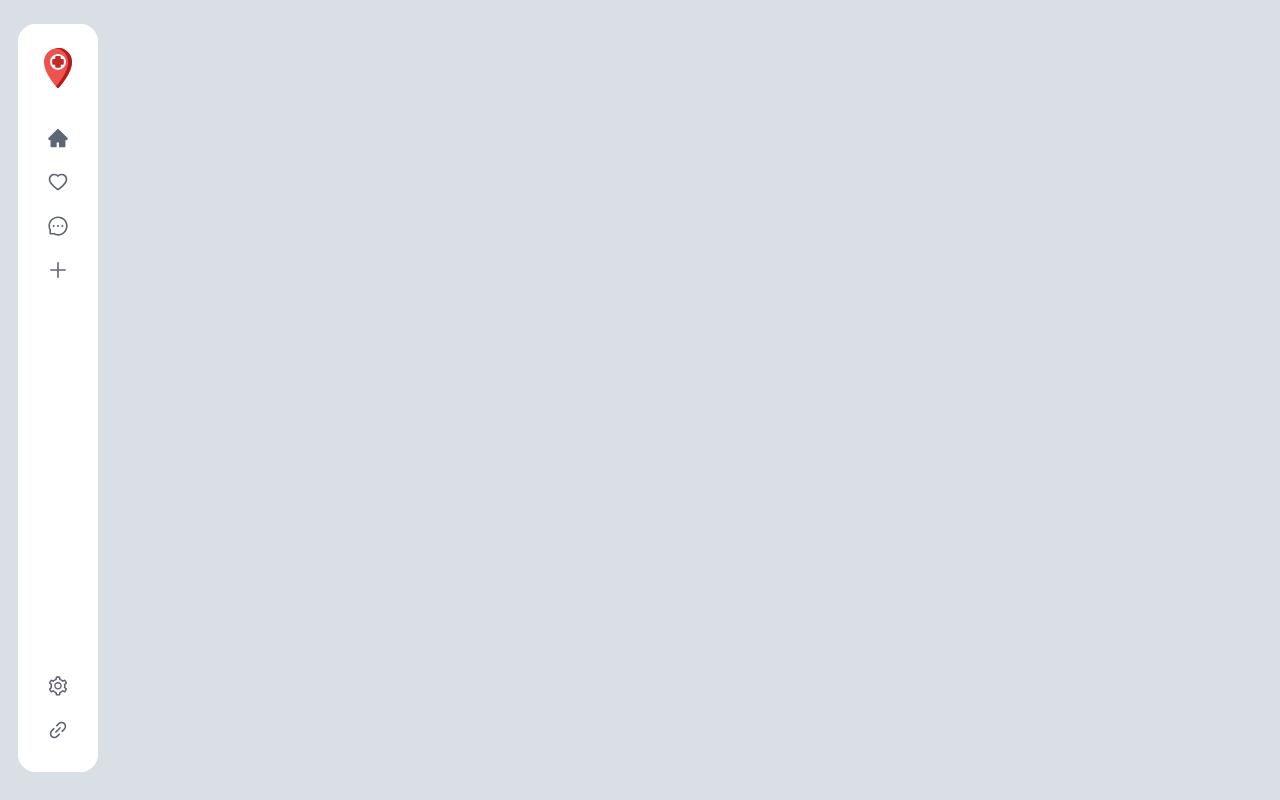
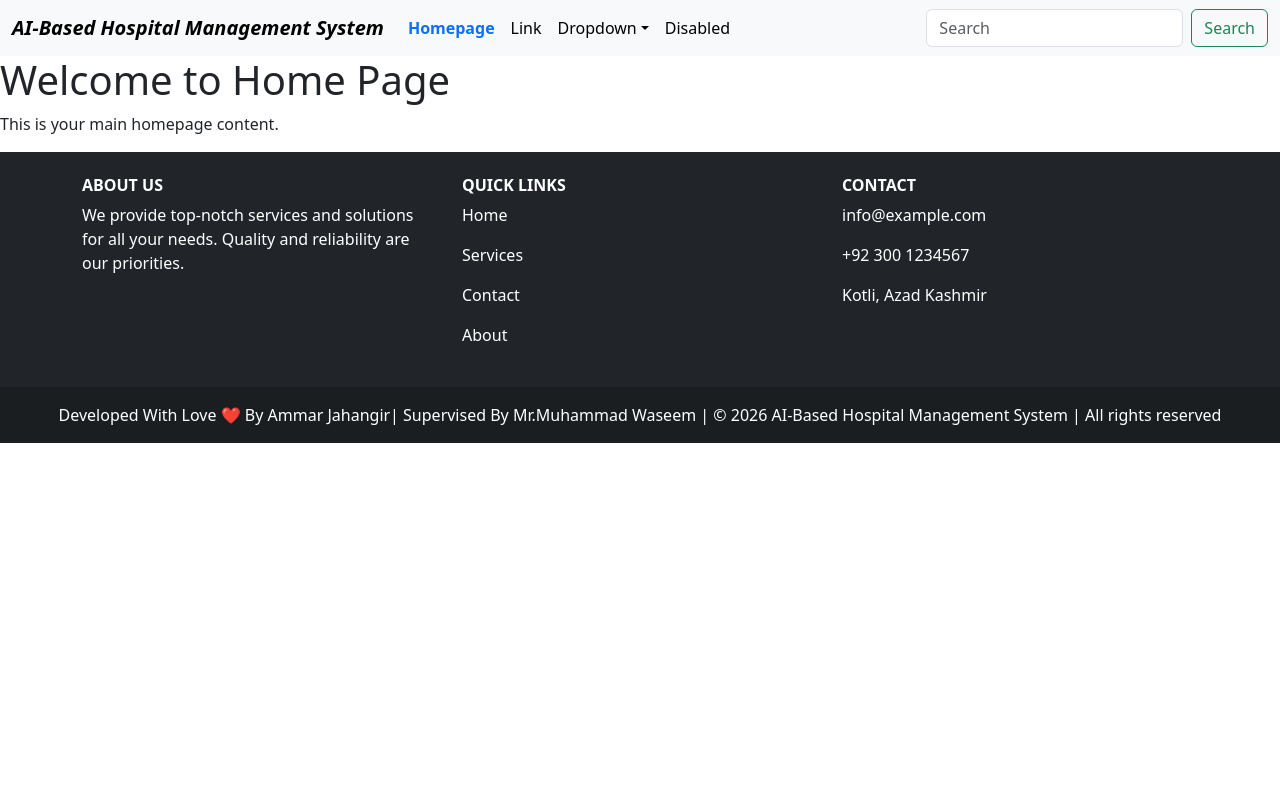
Before and after one commit to ammarcs23/Project, a React (Create React App) app in the folder hospital-management-system/: page /homepage in a window 1280 px wide. Shown: the top 800 px of the page. Built offline with nearby package versions, Linux system fonts and the light colour scheme.

Commit message:
Making Routes

```diff
--- a/hospital-management-system/package.json
+++ b/hospital-management-system/package.json
@@ -10,6 +10,7 @@
     "react": "^19.2.3",
     "react-dom": "^19.2.3",
     "react-icons": "^5.5.0",
+    "react-router-dom": "^7.13.0",
     "react-scripts": "5.0.1",
     "web-vitals": "^2.1.4"
   },
--- a/hospital-management-system/src/App.js
+++ b/hospital-management-system/src/App.js
@@ -1,17 +1,17 @@
-import logo from "./logo.svg";
-import "./App.css";
-import Footer from "./components/Footer";
-import NavbarMain from "./components/Navbar/NavbarMain";
-import File_Upload from "./components/File_Upload";
+import React from "react";
+import { Routes, Route } from "react-router-dom";
+
+// Folder structure ke hisaab se imports
 import AdminDashboard from "./pages/admin/AdminDashboard";
-
+import Home from "./pages/main/Home";
 
 function App() {
   return (
     <>
-       {/* Admin Dashboard show karna */}
-       <AdminDashboard />
-
+      <Routes>
+        <Route path="/homepage" element={<Home />} />               {/* Home page */}
+        <Route path="/admindashboard" element={<AdminDashboard />} />  {/* Admin page */}
+      </Routes>
     </>
   );
 }
--- a/hospital-management-system/src/index.js
+++ b/hospital-management-system/src/index.js
@@ -1,17 +1,11 @@
-import React from 'react';
-import ReactDOM from 'react-dom/client';
-import './index.css';
-import App from './App';
-import reportWebVitals from './reportWebVitals';
+import React from "react";
+import ReactDOM from "react-dom/client";
+import { BrowserRouter } from "react-router-dom";
+import App from "./App";
 
-const root = ReactDOM.createRoot(document.getElementById('root'));
+const root = ReactDOM.createRoot(document.getElementById("root"));
 root.render(
-  <React.StrictMode>
+  <BrowserRouter>   {/* <-- Ye zaruri hai */}
     <App />
-  </React.StrictMode>
+  </BrowserRouter>
 );
-
-// If you want to start measuring performance in your app, pass a function
-// to log results (for example: reportWebVitals(console.log))
-// or send to an analytics endpoint. Learn more: https://bit.ly/CRA-vitals
-reportWebVitals();
--- a/hospital-management-system/src/pages/admin/AdminDashboard.jsx
+++ b/hospital-management-system/src/pages/admin/AdminDashboard.jsx
@@ -1,14 +1,15 @@
 import React from "react";
-import Sidebar from "../../components/Sidebar"; // Sidebar component import
+import Sidebar from "../../components/Sidebar";  // Sidebar component import
 import Footer from "../../components/Footer";
 
 function AdminDashboard() {
   return (
     <div className="admin-dashboard">
-      <Sidebar /> {/* Sidebar component */}
+      <Sidebar />  {/* Sidebar component */}
       <div className="dashboard-content">
-        {/* Yahan dashboard ka main content */}
-        <Footer/>
+        <h1>Admin Dashboard</h1>
+        {/* Yahan admin dashboard ka main content */}
+        <Footer />
       </div>
     </div>
   );
--- a/hospital-management-system/src/pages/main/Home.jsx
+++ b/hospital-management-system/src/pages/main/Home.jsx
@@ -0,0 +1,18 @@
+import React from "react";
+import NavbarMain from "../../components/Navbar/NavbarMain"; // path adjust kiya
+import Footer from "../../components/Footer";
+
+function Home() {
+  return (
+    <div className="home">
+      <NavbarMain />
+      <div className="home-content">
+        <h1>Welcome to Home Page</h1>
+        <p>This is your main homepage content.</p>
+      </div>
+      <Footer />
+    </div>
+  );
+}
+
+export default Home;
```
Also changed, not shown: 1 other file (tests, documents, lock files or other folders).
